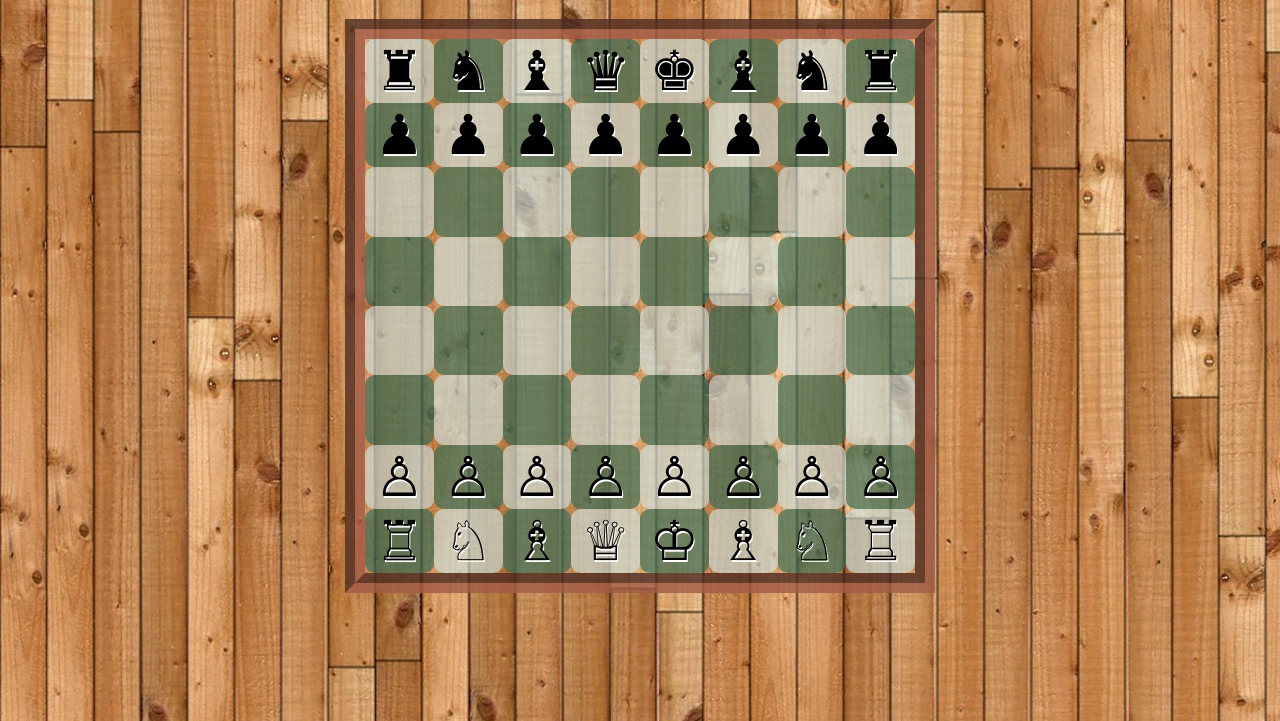
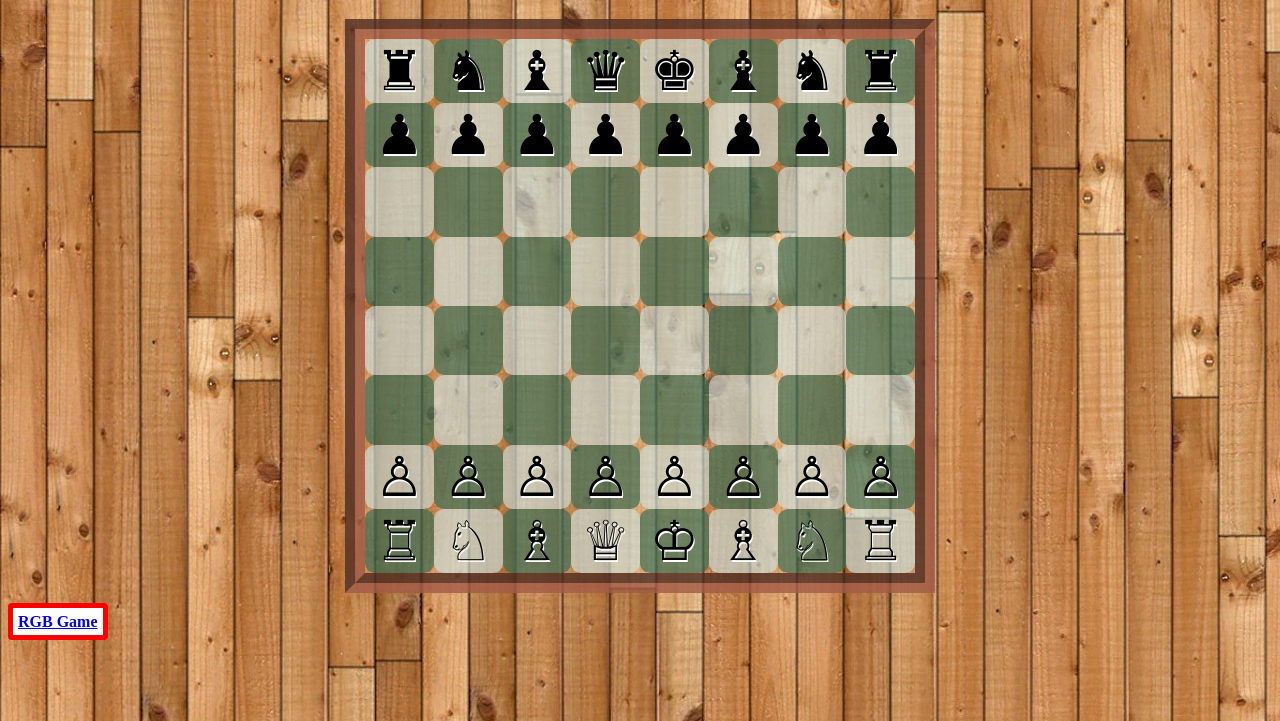
Before and after one commit to Google987/Google987.github.io, a plain HTML site: page chessBoard/index.html in a window 1280 px wide. Shown: the part 79-800 px from the top of the page. Drawn offline with Linux system fonts and the light colour scheme.

Commit message:
added button to rgb game in chess board

```diff
--- a/chessBoard/index.html
+++ b/chessBoard/index.html
@@ -113,7 +113,11 @@
 
 	</div>
 
-
+	<b><a style="border: 5px solid red;
+		    background: white;
+		    border-radius: 3px;
+		    padding: 5px;"
+	      href="../index.html">RGB Game</a></b>
 
 	<script type="text/javascript" src="assets/js/chess.js"></script>
 </body>
```
